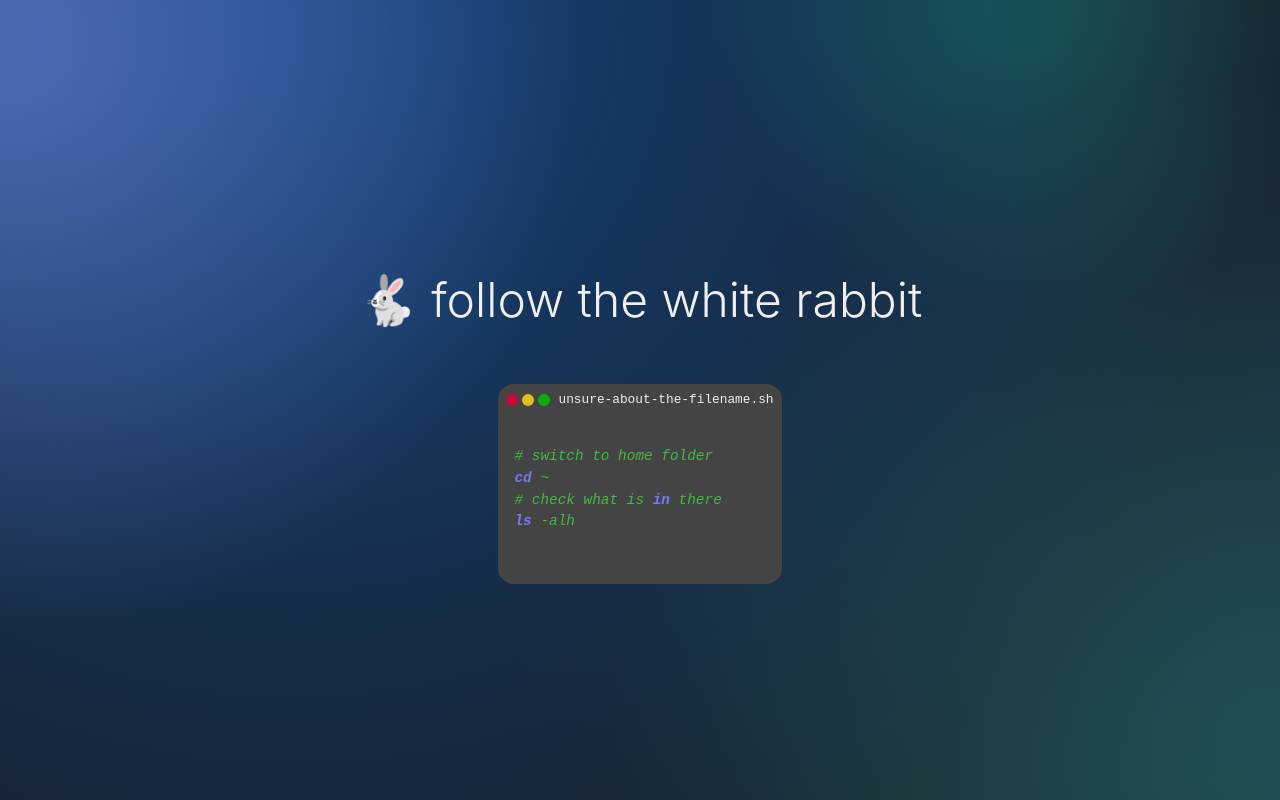
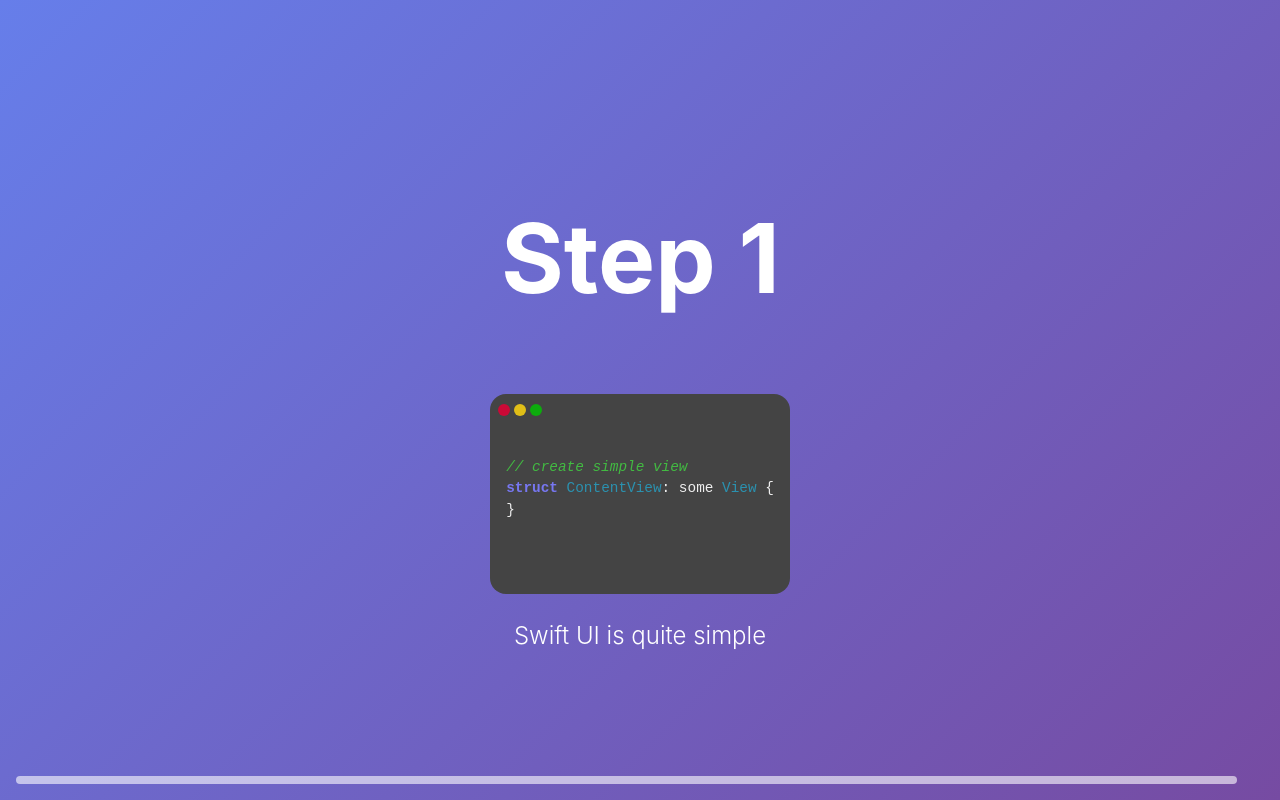
Before and after one commit to danielkagemann/coding, a React (Vite) app: page / in a window 1280 px wide. Built offline with nearby package versions, Linux system fonts and the light colour scheme.

Commit message:
added multiple slides. yeah! changed schema. so other json files might be broken added state indicator

```diff
--- a/package.json
+++ b/package.json
@@ -4,7 +4,7 @@
   "version": "0.0.0",
   "type": "module",
   "scripts": {
-    "dev": "vite",
+    "dev": "vite --port 3000",
     "build": "tsc -b && vite build",
     "lint": "eslint .",
     "preview": "vite preview",
--- a/public/slides.json
+++ b/public/slides.json
@@ -1,19 +1,39 @@
+[
   {
-  "title": {
-    "text": "\uD83D\uDC07 follow the white rabbit ",
-    "delay": 1,
-    "animation": "slideInDown"
+    "style": {
+      "background": "plum-plate",
+      "text": "#fff"
     },
-  "window": {
-    "title": "unsure-about-the-filename.sh"
+    "headline": {
+      "text": "# Step 1",
+      "animation": "flipInX"
+    },
+    "subline": {
+      "text": "Swift UI is quite simple",
+      "animation": "fadeIn"
     },
     "code": {
-    "text": "# switch to home folder<br/>cd ~<br/># check what is in there<br/>ls -alh\n",
-    "language": "bash",
-    "speed": 25
+      "language": "swift",
+      "text": "// create simple view\nstruct ContentView: some View {\n}"
     },
+    "next": 2
+  },
+  {
     "style": {
-    "background": "mesh-blech",
-    "text": "#efefef"
+      "background": "plum-plate",
+      "text": "#fff"
+    },
+    "headline": {
+      "text": "# Step 2",
+      "animation": "slideInLeft"
+    },
+    "subline": {
+      "text": "the body is main renderer",
+      "animation": "fadeIn"
+    },
+    "code": {
+      "language": "swift",
+      "text": "// create simple view\nstruct ContentView: some View {\n   var body: some View {\n      }\n}"
     }
   }
+]
--- a/src/App.tsx
+++ b/src/App.tsx
@@ -2,14 +2,18 @@ import {useEffect, useState} from "react";
 import {Configuration, scheme} from "./model/Configuration.ts";
 import Slide from "./components/Slide.tsx";
 
+const DURATION = 1000;
+
 function App() {
     const [config, setConfig] = useState<Configuration>({} as Configuration);
+    const [index, setIndex] = useState<number>(-1);
 
     function fetchData() {
         fetch("slides.json")
             .then(response => response.json())
             .then(json => {
                 setConfig(scheme.parse(json));
+                setIndex(0);
             });
     }
 
@@ -17,12 +21,44 @@ function App() {
         fetchData()
     }, []);
 
+    const sl = config[index];
+    const delay: number = sl ? ((sl.headline?.delay ?? 0) * 1000 +
+        (sl.headline ? DURATION : 0) +
+        (sl.subline?.delay ?? 0) * 1000 +
+        (sl.subline ? DURATION : 0) +
+        sl.code.text.length * sl.code.speed +
+        (sl.next * 1000)) : 0;
+
+    useEffect(() => {
+        if (index >= 0) {
+            // calculate the time to wait until going to the next
+            console.log(`waiting for ${delay}ms before next slide`);
+            setTimeout(() => {
+                if (index + 1 < config.length) {
+                    setIndex((id) => id + 1);
+                }
+            }, delay);
+        }
+    }, [index]);
+
     if (scheme.safeParse(config).error) {
         return <div>loading data...</div>;
     }
 
     return (
-        <Slide config={config}/>
+        <>
+            <Slide data={config[index]}/>
+            <div className={'timeuntilnext'}
+                 key={`timer-${index}`}>
+                <div className={'state'}
+                     style={{
+                         animationDuration: `${delay}ms`,
+                         animationName: 'progress',
+                         animationFillMode: 'forwards',
+                         backgroundColor: `${sl.style.text}`
+                     }}/>
+            </div>
+        </>
     )
 }
 
--- a/src/assets/highlight.scss
+++ b/src/assets/highlight.scss
@@ -3,9 +3,10 @@
   font-weight: bold;
 }
 
-.comment {
+.comment, .comment > * {
   color: #42ba42;
   font-style: italic;
+  font-weight:normal;
 }
 
 .string {
--- a/src/assets/index.scss
+++ b/src/assets/index.scss
@@ -75,6 +75,7 @@ main {
     .title {
       font-size: 0.8rem;
       font-family: monospace;
+      padding-right: 0.5rem;
     }
 
     .menu {
@@ -103,3 +104,24 @@ main {
     }
   }
 }
+
+
+.timeuntilnext {
+  position: fixed;
+  bottom: 1rem;
+  left: 1rem;
+  right: 1rem;
+  height: 0.5rem;
+
+  .state {
+    width: 0;
+    height: 100%;
+    border-radius: 0.5rem;
+    opacity: 0.6;
+  }
+}
+
+@keyframes progress {
+  from {width: 0}
+  to {width: 100%;}
+}
--- a/src/components/Slide.tsx
+++ b/src/components/Slide.tsx
@@ -1,25 +1,25 @@
 import {FC} from "react";
-import {Configuration} from "../model/Configuration.ts";
+import { ConfigurationSlide} from "../model/Configuration.ts";
 import Markdown from 'react-markdown'
 import Terminal from "./Terminal.tsx";
 
 type Props = {
-    config: Configuration
+    data: ConfigurationSlide
 }
-const Slide: FC<Props> = ({config}) => (
-    <main className={`bg-${config.style.background}`} style={{color: config.style.text}}>
+const Slide: FC<Props> = ({data}) => (
+    <main className={`bg-${data.style.background}`} style={{color: data.style.text}}>
         {
-            config.title &&
+            data.headline &&
             <div
-                className={`headline animate__animated animate__${config.title.animation} animate__delay-${config.title.delay}s`}>
-                <Markdown>{config.title.text}</Markdown></div>
+                className={`headline animate__animated animate__${data.headline.animation} animate__delay-${data.headline.delay}s`}>
+                <Markdown>{data.headline.text}</Markdown></div>
         }
-        <Terminal config={config}/>
+        <Terminal data={data}/>
         {
-            config.subline &&
+            data.subline &&
             <div
-                className={`subline animate__animated animate__${config.subline.animation} animate__delay-${config.subline.delay}s`}>
-                <Markdown>{config.subline.text}</Markdown></div>
+                className={`subline animate__animated animate__${data.subline.animation} animate__delay-${data.subline.delay}s`}>
+                <Markdown>{data.subline.text}</Markdown></div>
         }
 
     </main>
--- a/src/components/Terminal.tsx
+++ b/src/components/Terminal.tsx
@@ -1,27 +1,26 @@
 import Typewriter from './Typewriter.tsx';
-import {Configuration} from "../model/Configuration.ts";
+import { ConfigurationSlide} from "../model/Configuration.ts";
 import {FC} from "react";
 
 type Props = {
-    config: Configuration
+    data: ConfigurationSlide
 };
 
-const Terminal: FC<Props> = ({config}) => {
-
+const Terminal: FC<Props> = ({data}) => {
     return (
-        <div className="mac--window" style={{width: config.window.width}}>
+        <div className="mac--window" style={{width: data.terminal.width}}>
             <div className="header">
-                {config.window.menu && <div className={"menu"}>
+                {data.terminal.menu && <div className={"menu"}>
                     <div className="dot"/>
                     <div className="dot"/>
                     <div className="dot"/>
                 </div>
                 }
-                <span className={'title'}>{config.window.title}</span>
+                <span className={'title'}>{data.terminal.title}</span>
             </div>
 
             <div className="code">
-                <Typewriter text={config.code.text} language={config.code.language} speed={config.code.speed}/>
+                <Typewriter text={data.code.text} language={data.code.language} speed={data.code.speed}/>
             </div>
         </div>
     );
--- a/src/components/Typewriter.tsx
+++ b/src/components/Typewriter.tsx
@@ -9,6 +9,11 @@ type Props = {
 
 const Typewriter: FC<Props> = ({text, language, speed = 30}) => {
     const [index, setIndex] = useState<number>(0);
+
+    // refresh
+    useEffect(() => {
+        setIndex(0);
+    }, [text]);
 
     useEffect(() => {
         if (index < text.length) {
--- a/src/model/Configuration.ts
+++ b/src/model/Configuration.ts
@@ -1,30 +1,36 @@
 import {z} from "zod";
 
-export const scheme = z.object({
-    window: z.object({
+export const slideSchema = z.object({
+    terminal: z.object({
         menu: z.boolean().default(true),
         title: z.string().default(""),
         width: z.string().default("auto")
     }).default({}),
-    title: z.object({
+    style: z.object({
+        background: z.string().default("default"),
+        text: z.string().default("#eee")
+    }).default({}),
+    headline: z.object({
         text: z.string(),
-        delay: z.number().int().min(0).max(5),
+        delay: z.number().int().min(0).max(5).default(0),
         animation: z.string()
     }).optional(),
     subline: z.object({
         text: z.string(),
-        delay: z.number().int().min(0).max(5),
+        delay: z.number().int().min(0).max(5).default(0),
         animation: z.string()
     }).optional(),
-    style: z.object({
-        background: z.string().default("default"),
-        text: z.string().default("#eee")
-    }).default({}),
     code: z.object({
         text: z.string().default(""),
         language: z.string(),
         speed: z.number().default(50)
-    })
+    }),
+    next: z.number().int().min(0).max(5).default(2),
 });
 
+export const scheme = z.array(
+    slideSchema
+);
+
 export type Configuration = z.infer<typeof scheme>;
+export type ConfigurationSlide = z.infer<typeof slideSchema>;
--- a/src/model/Highlighter.ts
+++ b/src/model/Highlighter.ts
@@ -54,29 +54,12 @@ const _typescript = (code: string): string => {
     return _processing(patterns, code);
 };
 
-const _bash = (code: string): string => {
-    const patterns:HighlightPattern[] = [
-        // { regex: /"(?:\\.|[^"\\])*"|'(?:\\.|[^'\\])*'/g, className: 'string' }, // Strings (single and double quoted)
-        { regex: /\b(if|then|else|elif|fi|for|while|do|done|in|case|esac|function|select|until|break|continue|return|exit)\b/g, className: 'keyword' }, // Bash keywords
-        { regex: /#[^\n]*/g, className: 'comment' }, // Single-line comments (starting with #)
-        { regex: /\$\w+/g, className: 'variable' }, // Variables like $var or ${var}
-        { regex: /\b\d+(\.\d+)?\b/g, className: 'number' }, // Numbers
-        { regex: /\b(true|false|null)\b/g, className: 'constant' }, // Boolean literals and null
-        { regex: /\b(echo|cd|ls|pwd|grep|awk|sed|chmod|chown|mkdir|rm|touch|cat|head|tail|find|exit)\b/g, className: 'keyword' }, // Common bash commands
-    ];
-
-    return _processing(patterns, code);
-};
-
 const forLanguage = (language: string, code: string): string => {
     if (language === 'swift') {
         return _swift(code);
     }
     if (language === 'ts' ||language === 'typescript') {
         return _typescript(code);
-    }
-    if (language === 'bash') {
-        return _bash(code);
     }
     // untouched
     return code;
```
Lines whose indentation alone changed are shown as unchanged.
